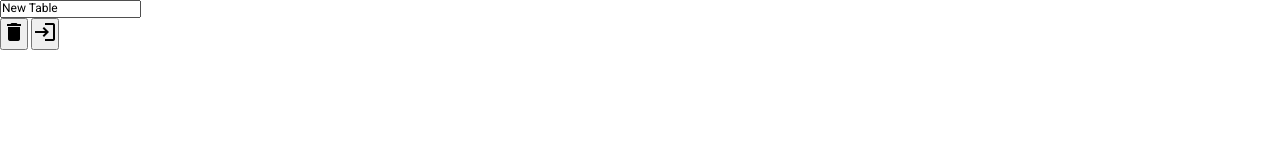
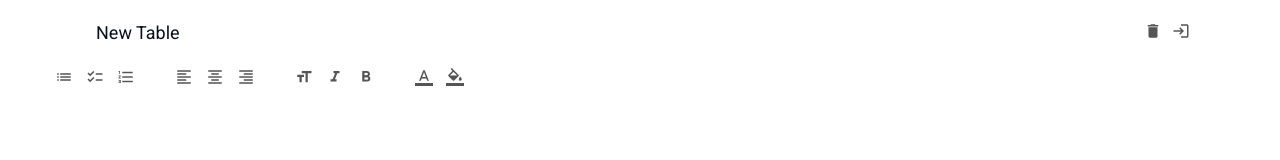
Before and after one commit to Jeckill1993/Excel_JavaScript_OOP, a website built with webpack: page src/index.html in a window 1280 px wide. Built offline with nearby package versions, Linux system fonts and the light colour scheme.

Commit message:
add header, toolbar layout

```diff
--- /dev/null
+++ b/src/css/_buttons.scss
@@ -0,0 +1,10 @@
+
+#{$button-class} {
+  @include button($green-light);
+
+  &_dark {
+    &:active {
+      color: $black;
+    }
+  }
+}
--- a/src/css/_default.scss
+++ b/src/css/_default.scss
@@ -9,3 +9,30 @@ body {
   font-family: 'Roboto', sans-serif;
   font-size: $paragraph;
 }
+
+.excel {
+  position: relative;
+}
+
+.wrapper {
+  display: block;
+  width: 100%;
+  max-width: 1210px;
+  margin: 0 auto;
+  padding: 0 15px;
+
+  @media screen and (min-width: $sm) {
+    padding: 0 30px;
+  }
+  @media screen and (min-width: $xl) {
+    padding: 0 50px;
+  }
+
+  &_small {
+    max-width: 920px;
+  }
+  &_large {
+    max-width: 1820px;
+  }
+
+}
--- /dev/null
+++ b/src/css/_fields.scss
@@ -0,0 +1,22 @@
+
+#{$field-class} {
+  width: 100%;
+  height: 34px;
+  margin: 0;
+  padding: 0 10px;
+  font-size: $h4-desktop;
+  line-height: 1.5em;
+  color: $black;
+  border: 1px solid transparent;
+  border-radius: 4px;
+  outline: none;
+  transition: all 0.4s;
+
+  &:hover {
+    border-color: $border-color;
+  }
+
+  &:focus {
+    border-color: $blue;
+  }
+}
--- a/src/css/_mixins.scss
+++ b/src/css/_mixins.scss
@@ -0,0 +1,27 @@
+@mixin button ($color: $green-light) {
+  display: inline-block;
+  width: 28px;
+  min-width: 28px;
+  height: 28px;
+  position: relative;
+  margin: 0;
+  padding: 4px;
+  background-color: transparent;
+  border: none;
+  cursor: pointer;
+  transition: all 0.4s;
+  text-align: center;
+  color: $grey-dark;
+
+  & > .material-icons {
+    font-size: $h4-desktop;
+  }
+
+  &:hover {
+    background-color: $white-antique;
+  }
+
+  &:active {
+    color: $color;
+  }
+}
--- a/src/css/_variables.scss
+++ b/src/css/_variables.scss
@@ -3,11 +3,13 @@ $header-class: '.excel-header';
 $toolbar-class: '.excel-toolbar';
 $formula-class: '.excel-formula';
 $table-class: '.excel-table';
+$field-class: '.excel__input';
+$button-class: '.excel__button';
 
 /* font-size */
-$h1-desktop: '48px';
-$h1-tablet: '36px';
-$h1-mobile: '24px';
+$h1-desktop: 48px;
+$h1-tablet: 36px;
+$h1-mobile: 24px;
 
 $h2-desktop: 36px;
 $h2-tablet: 24px;
@@ -22,3 +24,18 @@ $h4-tablet: 14px;
 $h4-mobile: 12px;
 
 $paragraph: 12px;
+
+/* colors */
+$black: #07101d;
+$blue: #2d64d7;
+$border-color: #c0c0c0;
+$grey-dark: #565454;
+$white-antique: #e0dede;
+$green-light: #389458;
+
+/* breakpoints */
+$xs: 0;
+$sm: 576px;
+$md: 768px;
+$lg: 992px;
+$xl: 1200px;
--- a/src/css/formula.scss
+++ b/src/css/formula.scss
@@ -0,0 +1,10 @@
+
+#{$formula-class} {
+  padding: 15px 0;
+
+  &__content {
+    display: flex;
+    justify-content: flex-start;
+    align-items: center;
+  }
+}
--- a/src/css/header.scss
+++ b/src/css/header.scss
@@ -0,0 +1,22 @@
+
+#{$header-class} {
+  padding: 15px 0 0;
+
+  &__content {
+    display: flex;
+    justify-content: space-between;
+    align-items: center;
+  }
+
+  &__fieldset {
+    position: relative;
+    width: 100%;
+    max-width: 250px;
+  }
+
+  &__buttons {
+    display: flex;
+    justify-content: flex-end;
+    align-items: center;
+  }
+}
--- a/src/css/style.scss
+++ b/src/css/style.scss
@@ -4,7 +4,10 @@
 
 @import 'variables';
 @import 'mixins';
+
 @import 'default';
+@import 'fields';
+@import 'buttons';
 
 @import 'header';
 @import 'toolbar';
--- a/src/css/toolbar.scss
+++ b/src/css/toolbar.scss
@@ -0,0 +1,15 @@
+
+#{$toolbar-class} {
+  padding: 15px 0 0;
+
+  &__content {
+    display: flex;
+    justify-content: flex-start;
+    align-items: center;
+    flex-wrap: wrap;
+  }
+
+  &__group {
+    margin: 0 30px 10px 0;
+  }
+}
--- a/src/index.html
+++ b/src/index.html
@@ -15,18 +15,77 @@
 
         <div class="excel">
             <header class="excel-header">
+                <div class="wrapper">
+                    <div class="excel-header__content">
+                        <div class="excel-header__fieldset">
                             <input class="excel__input" type="text" value="New Table" />
+                        </div>
                         <div class="excel-header__buttons">
-                    <button class="excel-header__button">
+                            <button class="excel__button">
                                 <span class="material-icons">delete</span>
                             </button>
-                    <button class="excel-header__button">
+                            <button class="excel__button excel__button_dark">
                                 <span class="material-icons">login</span>
                             </button>
 
                         </div>
+                    </div>
+                </div>
             </header>
+            <div class="excel-toolbar">
+                <div class="wrapper wrapper_large">
+                    <div class="excel-toolbar__content">
+                        <div class="excel-toolbar__group">
+                            <button class="excel__button">
+                                <span class="material-icons">list</span>
+                            </button>
+                            <button class="excel__button">
+                                <span class="material-icons">checklist</span>
+                            </button>
+                            <button class="excel__button">
+                                <span class="material-icons">format_list_numbered</span>
+                            </button>
+                        </div>
+                        <div class="excel-toolbar__group">
+                            <button class="excel__button">
+                                <span class="material-icons">format_align_left</span>
+                            </button>
+                            <button class="excel__button">
+                                <span class="material-icons">format_align_center</span>
+                            </button>
+                            <button class="excel__button">
+                                <span class="material-icons">format_align_right</span>
+                            </button>
+                        </div>
+                        <div class="excel-toolbar__group">
+                            <button class="excel__button">
+                                <span class="material-icons">format_size</span>
+                            </button>
+                            <button class="excel__button">
+                                <span class="material-icons">format_italic</span>
+                            </button>
+                            <button class="excel__button">
+                                <span class="material-icons">format_bold</span>
+                            </button>
+                        </div>
+                        <div class="excel-toolbar__group">
+                            <button class="excel__button">
+                                <span class="material-icons">format_color_text</span>
+                            </button>
+                            <button class="excel__button">
+                                <span class="material-icons">format_color_fill</span>
+                            </button>
+                        </div>
+                    </div>
+                </div>
+            </div>
+            <div class="excel-toolbar">
+                <div class="wrapper wrapper_large">
+                    <div class="excel-toolbar__content">
 
+                    </div>
+                </div>
+            </div>
         </div>
 
     </div>
```
Lines whose indentation alone changed are shown as unchanged.
